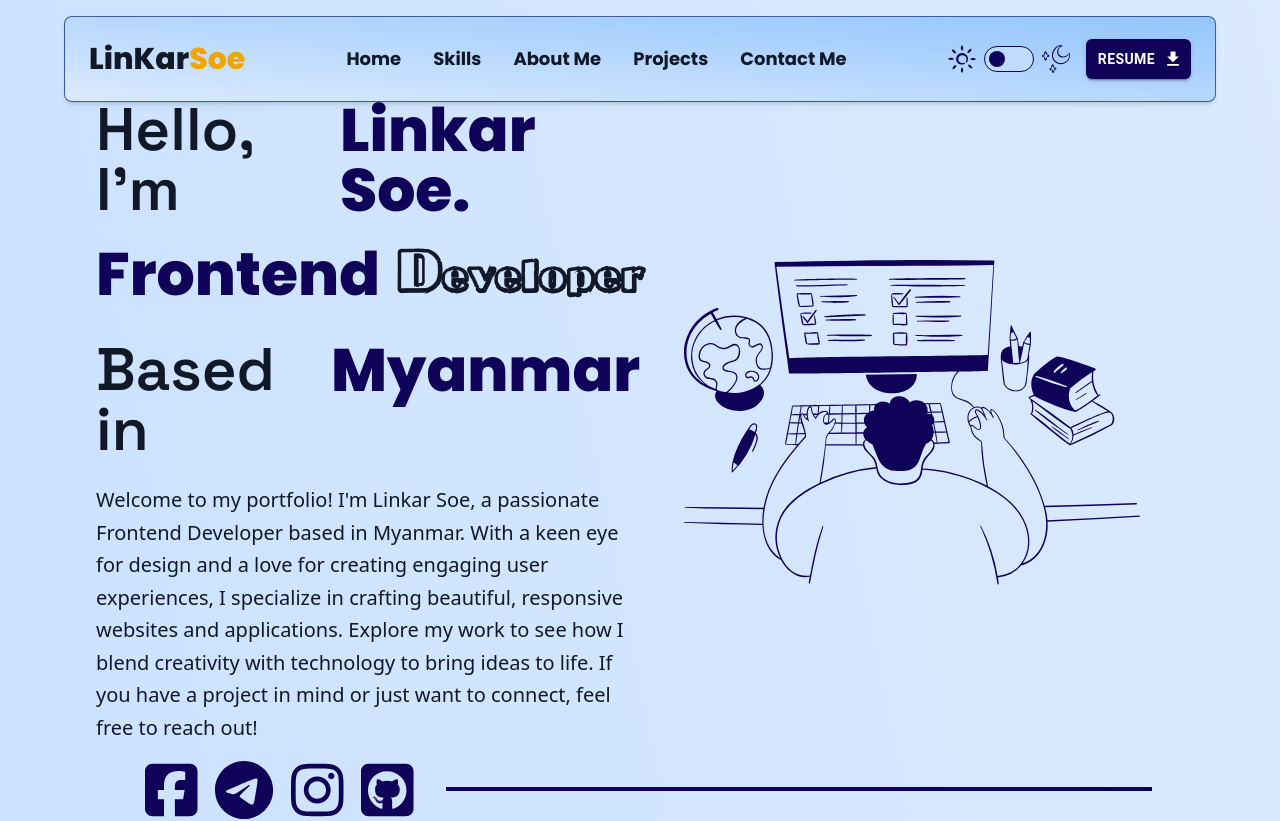
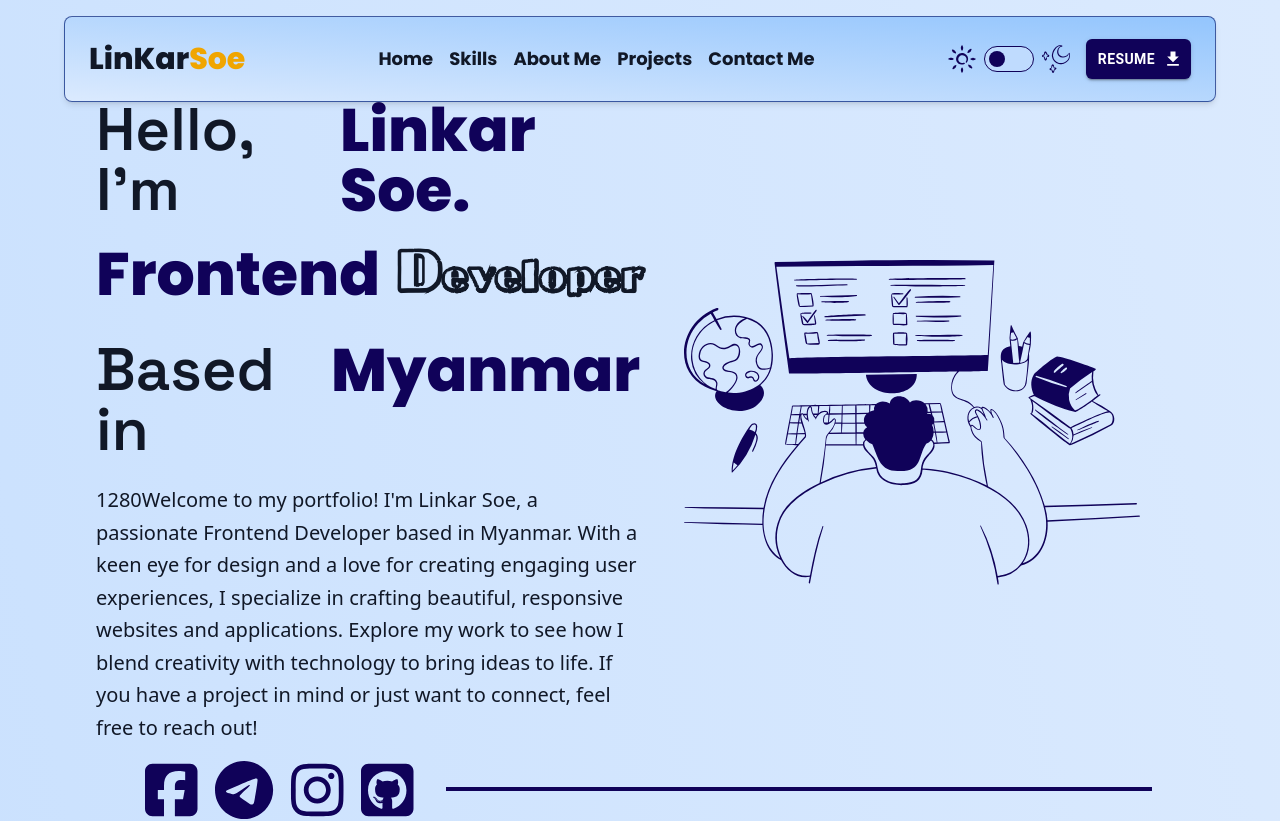
Before and after one commit to projectlks/Portfolio, a React (Vite) app: page / in a window 1280 px wide. Shown: the top 821 px of the page. Built offline with nearby package versions, Linux system fonts and the light colour scheme; a web font is replaced by a local one.

Commit message:
change menu padding

```diff
--- a/src/assets/svg/AboutMeIcon.tsx
+++ b/src/assets/svg/AboutMeIcon.tsx
@@ -1,4 +1,3 @@
-import React from "react";
 
 export default function AboutMeIcon() {
   return (
--- a/src/components/Header.tsx
+++ b/src/components/Header.tsx
@@ -52,7 +52,7 @@ const Header: React.FC = () => {
 
         {/* Mobile Menu Icon */}
         <div className="xl:hidden flex ">
-          <span className="h-[30px] z-20">
+          <span className="h-[50px] aspect-square flex justify-center items-center fixed top-4 right-5 bg-[#00000030] rounded-full p-3 z-20">
             <i
               onClick={toggleMenu}
               className={`transition-al w-[30px] h-[30px] ${
@@ -66,7 +66,7 @@ const Header: React.FC = () => {
           <span
             className={`${
               menuOpen ? " opacity-100 " : " opacity-0 "
-            } flex z-10 fixed w-full h-screen  top-0 left-0 justify-end transition-all bg-[#00000030]`}
+            } flex z-10 fixed w-full h-screen  top-0 left-0 justify-end transition-all active:bg-gray-700 bg-[#00000030]`}
           >
             <ul
               className={`w-[80%] md:w-1/2 ${
@@ -75,7 +75,7 @@ const Header: React.FC = () => {
                   : "bg-gray-900 text-white"
               } ${
                 menuOpen ? "-left-0 opacity-100" : "-left-full opacity-0"
-              } py-3 rounded-r-lg absolute top-0 z-20 left-0 h-full text-left shadow-lg transition-all`}
+              } py-3 rounded-r-lg absolute top-0 z-20  h-full text-left shadow-lg transition-all`}
               aria-hidden={!menuOpen}
             >
               <li className="flex justify-center relative border-b items-center h-28">
@@ -109,13 +109,13 @@ const Header: React.FC = () => {
                   icon={section.icon}
                 />
               ))}
-              <li className="  mx-6 py-3 ">
-               <span className="px-4 py-2  block">
+              <li className="  mx-4 py-2 ">
+               <span className="px-2 py-2  block">
                <ThemeButton />
                </span>
               </li>
-              <li className="  mx-6 py-3 ">
-              <span className="px-4 py-2 block">
+              <li className="  mx-4 py-2 ">
+              <span className="px-2 py-2 block">
               <ResumeButton />
               </span>
               </li>
--- a/src/components/MenuItem.tsx
+++ b/src/components/MenuItem.tsx
@@ -5,23 +5,25 @@ interface Props {
   icon?: JSX.Element;
 }
 
-export default function MenuItem({ section, icon, setMenuOpen }: Props) {
+export default function MenuItem({ section, icon,  }: Props) {
   const { theme } = useTheme();
   return (
     <li
-      className={`xl:py-0 py-3 rounded relative xl:mx-0  mx-6 xl:border-b-0  after:context-[''] after:absolute after:bottom-0  after:h-[1px] after:left-0 after:right-0 after:mx-auto  after:bg-gray-300 xl:after:bg-transparent after:w-[90%]  group transition-all text-8xl font-bold font-poppins `}
-    >
+    className="relative py-2 xl:py-0 mx-4 xl:mx-0 rounded xl:border-b-0 ] bg-radial-circle  xl:after:bg-transparent  group transition-all text-8xl font-bold font-poppins"
+  >
+
+  {/* after:bg-gradient-to-tr */}
       <a
         href={`#${section.toLowerCase().replace(/\s+/g, "-")}`}
-        className={`block cursor-pointer ${theme === 'light' ? 'group-active:bg-gray-300 xl:hover:text-blue-100 hover:bg-[#100259]' : 'group-active:bg-gray-600 xl:hover:text-[#100259] hover:bg-blue-100'}  px-4 py-2 rounded-md transition-all text-lg ${
+        className={`block cursor-pointer ${theme === 'light' ? 'group-active:bg-gray-300 xl:hover:text-blue-100 xl:hover:bg-[#100259]' : 'group-active:bg-gray-600 xl:hover:text-[#100259] xl:hover:bg-blue-100'}  px-2 py-2 rounded-md transition-all text-sm xl:text-lg ${
           theme === "light"
-            ? "hover:text-[#100259] text-gray-900"
-            : "hover:text-gray-300 text-white"
+            ? "hover:text-[#100259] text-gray-900 bg-gradient-light"
+            : "hover:text-gray-300 text-white bg-gradient-dark"
         }`}
-        onClick={() => setMenuOpen(false)}
+        // onClick={() => setMenuOpen(false)}
       >
         <span className="flex items-center  xl:space-x-0 space-x-5">
-          <i className="h-7">{icon}</i>
+          <i className="h-6">{icon}</i>
 
           <p>{section}</p>
         </span>
--- a/src/index.css
+++ b/src/index.css
@@ -20,7 +20,18 @@ body::-webkit-scrollbar-thumb {
 }
 
 
+.bg-radial-circle::after {
+    /* background: radial-gradient(circle, #bfdbfe, #100259); */
+    content: '';
+    position: absolute;
+    bottom: 0;
+    left: 0;
+    right: 0;
+    height: 1px;
+    margin: 0 auto;
+    width: 90%;
 
+  }
 
 
 body::-webkit-scrollbar-track {
--- a/src/pages/Home.tsx
+++ b/src/pages/Home.tsx
@@ -56,7 +56,7 @@ const Home: React.FC = () => {
             <header
               className={`md:space-y-6 transition-all font-space font-semibold ${
                 theme === "light" ? "text-gray-900" : "text-blue-100"
-              } space-y-3 text-[20px] middle:text-[32px] xs:text-2xl sm:text-4xl 500:text-5xl md:text-6xl 2xl:text-7xl font-Space mb-6`}
+              } space-y-3 text-[20px] xl:mt-0 mt-[40px] middle:text-[32px] 350:text-[30px] xs:text-2xl sm:text-4xl 500:text-5xl md:text-6xl 2xl:text-7xl font-Space mb-6`}
             >
               <h1 className="flex space-x-4">
                 <span>Hello, I'm</span>
@@ -64,7 +64,7 @@ const Home: React.FC = () => {
               </h1>
               <h1 className="flex space-x-4">
                 <span className={textColor}>Frontend</span>
-                <span className="font-[MateusBold]  text-[20px] middle:text-[36px] xs:text-2xl sm:text-5xl 500:text-5xl md:text-7xl 2xl:text-8xl">Developer</span>
+                <span className="font-[MateusBold]  text-[20px] 350:text-[32px] middle:text-[36px] xs:text-2xl sm:text-5xl 500:text-5xl md:text-7xl 2xl:text-8xl">Developer</span>
               </h1>
               <h1 className="flex space-x-4">
                 <span>Based in</span>
@@ -78,6 +78,7 @@ const Home: React.FC = () => {
               }`}
             >
               <p className="leading-relaxed">
+              {width}
                 Welcome to my portfolio! I'm Linkar Soe, a passionate Frontend
                 Developer based in Myanmar. With a keen eye for design and a
                 love for creating engaging user experiences, I specialize in
--- a/tailwind.config.js
+++ b/tailwind.config.js
@@ -32,7 +32,8 @@ export default {
       Space : ['Space Grotesk', 'sans-serif']
     },
     screens: {
-      'xs': '320px',   // Custom extra-small breakpoint
+      'xs': '320px',
+      '350' : '350px',   // Custom extra-small breakpoint
       'middle': '400px',
       'sm': '420px',
       '500' : '520px',   // Custom small breakpoint
@@ -42,6 +43,7 @@ export default {
       '2xl': '1600px', // 2xl breakpoint
     },
 
+
   },
   plugins: [],
 }
```
